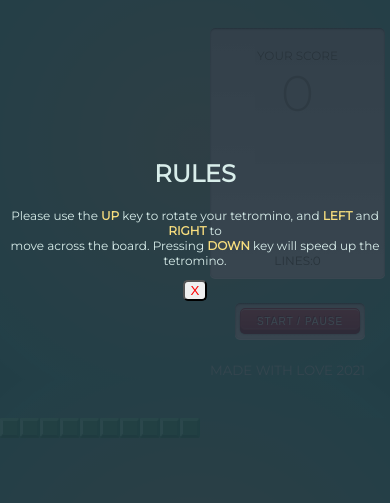
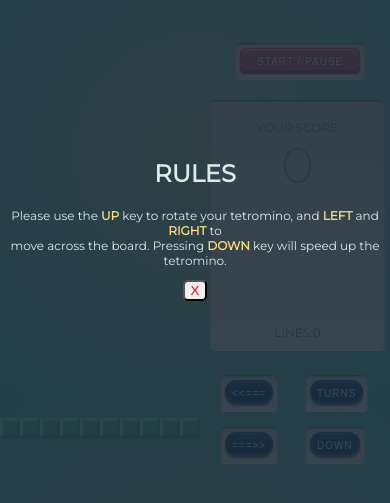
Before and after one commit to shaoli-lu/Tetris, a plain HTML site: page index.html in a window 390 px wide. Shown: the part 91-594 px from the top of the page. Drawn offline with Linux system fonts and the light colour scheme.

Commit message:
Add phone support

```diff
--- a/css/style.css
+++ b/css/style.css
@@ -142,6 +142,40 @@ div {
     0 4px 2px rgba(0, 0, 0, 0.5);
 }
 
+#left, #right, #up, #down {
+  width: 12rem;
+  height: 2.2rem;
+  background-color: #0E4180;
+  background-image: linear-gradient(to bottom, #23538E, #0E4180);
+  border: 1px solid #23538E;
+  text-shadow: -1px -1px 0 #23538E;
+  box-shadow: 0 0.5px 0 rgba(255, 255, 255, 0.5) inset,
+  0 -1px 0 rgba(255, 255, 255, 0.1) inset, 0 1px 0 #23538E,
+  0 4px 2px rgba(0, 0, 0, 0.5);
+  margin: 15px;
+  border-radius: 25px;
+
+}
+
+.move {
+  display: flex;
+  flex-direction: row;
+  justify-content: space-between;
+
+  align-items: center;
+  text-align: center;
+  width: 10.5rem;
+  height: 5rem;
+}
+
+.move1, .move2 {
+
+  display: flex;
+  flex-direction: row;
+  flex-wrap: wrap;
+  justify-content: space-between;
+
+}
 .button:before {
   background: #f0f0f0;
   background-image: linear-gradient(#d0d0d0, #f0f0f0);
--- a/index.html
+++ b/index.html
@@ -37,6 +37,7 @@
       <div class="grid"></div>
     </div>
     <section>
+      <button class="button t-ucase" href="#" id="start">Start / Pause</button>
       <div class="display">
         <h1 class="score fw-400 t-ucase">Your Score <br> <span class="score-display t-ucase fw-300">0</span></h1>
         <div class="previous-shape">
@@ -44,8 +45,17 @@
         </div>
         <h2 class="lines-display fw-400 t-ucase">Lines:<span class="lines-score">0</span></h2>
       </div>
-      <button class="button t-ucase" href="#">Start / Pause</button>
-      <small class='footer t-ucase'>made with love 2021</small>
+
+      <div class="move">
+        <div class="move1">
+          <button class='button t-ucase' id="left"><<===</button>
+          <button class='button t-ucase' id="right">===>></button>
+        </div>
+        <div class="move2">
+          <button class='button t-ucase' id="up">turns</button>
+          <button class='button t-ucase' id="down">down</button>
+        </div>
+      </div>
     </section>
   </main>
 </body>
--- a/js/app.js
+++ b/js/app.js
@@ -1,5 +1,5 @@
 document.addEventListener('DOMContentLoaded', () => {
-  // TODO: we can also get the grid size from user
+  // declarations
   const GRID_WIDTH = 10
   const GRID_HEIGHT = 20
   const GRID_SIZE = GRID_WIDTH * GRID_HEIGHT
@@ -7,7 +7,7 @@ document.addEventListener('DOMContentLoaded', () => {
   // no need to type 200 divs :)
   const grid = createGrid();
   let squares = Array.from(grid.querySelectorAll('div'))
-  const startBtn = document.querySelector('.button')
+  const startBtn = document.querySelector('#start')
   const hamburgerBtn = document.querySelector('.toggler')
   const menu = document.querySelector('.menu')
   const span = document.getElementsByClassName('close')[0]
@@ -54,6 +54,22 @@ document.addEventListener('DOMContentLoaded', () => {
     return grid;
   }
 
+// move click
+document.getElementById('left').onclick = function() {
+  moveleft()
+}
+
+document.getElementById('right').onclick = function() {
+  moveright()
+}
+
+document.getElementById('up').onclick = function() {
+  rotate()
+}
+
+document.getElementById('down').onclick = function() {
+  moveDown()
+}
 
   //assign functions to keycodes
   function control(e) {
```
